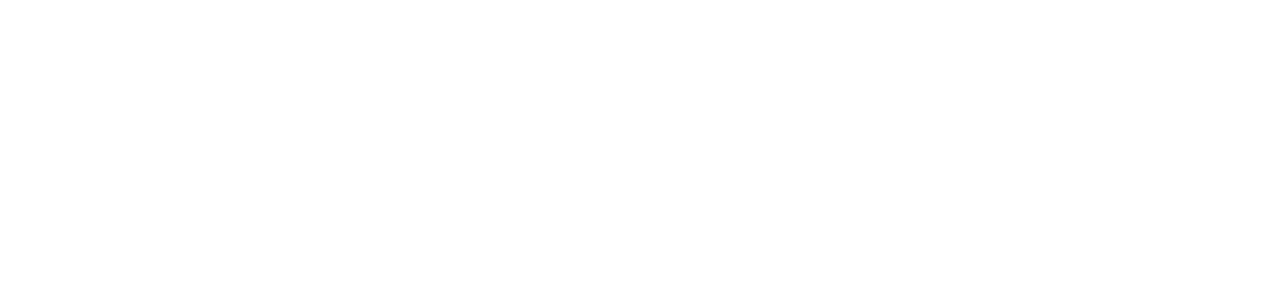
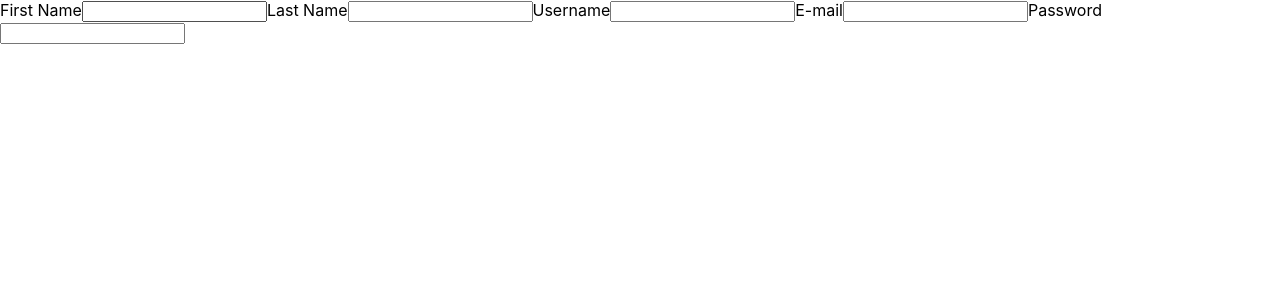
Before and after one commit to FbW-WD21-E11/livecoding-passport-jwt, a React (Create React App) app in the folder client/: page /register in a window 1280 px wide. Shown: the top 300 px of the page. Built offline with nearby package versions, Linux system fonts and the light colour scheme.

Commit message:
Added skeleton Register component

```diff
--- a/client/src/App.js
+++ b/client/src/App.js
@@ -1,8 +1,16 @@
+import { BrowserRouter, Routes, Route } from "react-router-dom";
+import Register from "./components/Register/Register";
+
 function App() {
   return (
-    <div className="App">
-      <header className="App-header"></header>
-    </div>
+    <BrowserRouter>
+      <div className="App">
+        <header></header>
+      </div>
+      <Routes>
+        <Route path="/register" element={<Register />} />
+      </Routes>
+    </BrowserRouter>
   );
 }
 
--- /dev/null
+++ b/client/src/components/Register/Register.js
@@ -0,0 +1,28 @@
+export default function Register() {
+  return (
+    <>
+      <form>
+        <label>
+          First Name
+          <input type="text" name="firstName" />
+        </label>
+        <label>
+          Last Name
+          <input type="text" name="lastName" />
+        </label>
+        <label>
+          Username
+          <input type="text" name="userName" />
+        </label>
+        <label>
+          E-mail
+          <input type="email" name="email" />
+        </label>
+        <label>
+          Password
+          <input type="password" name="password" />
+        </label>
+      </form>
+    </>
+  );
+}
```
